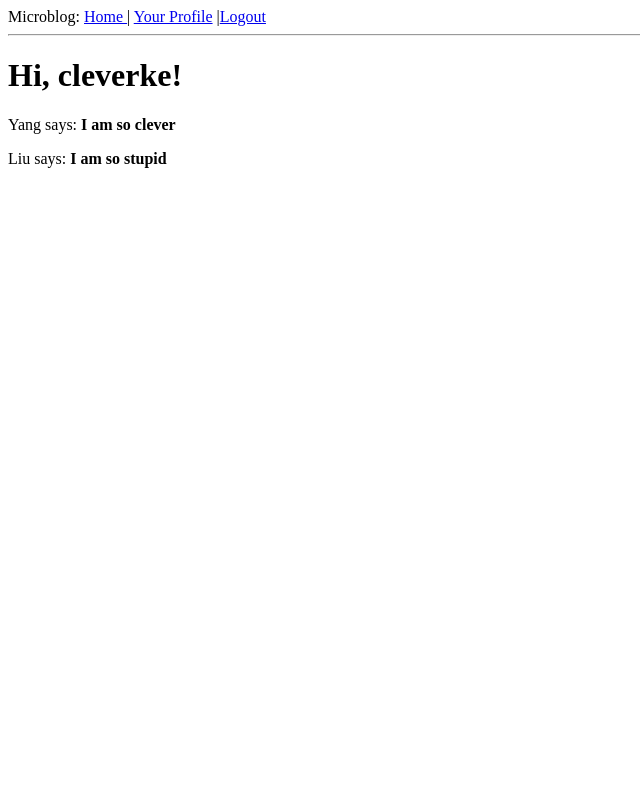
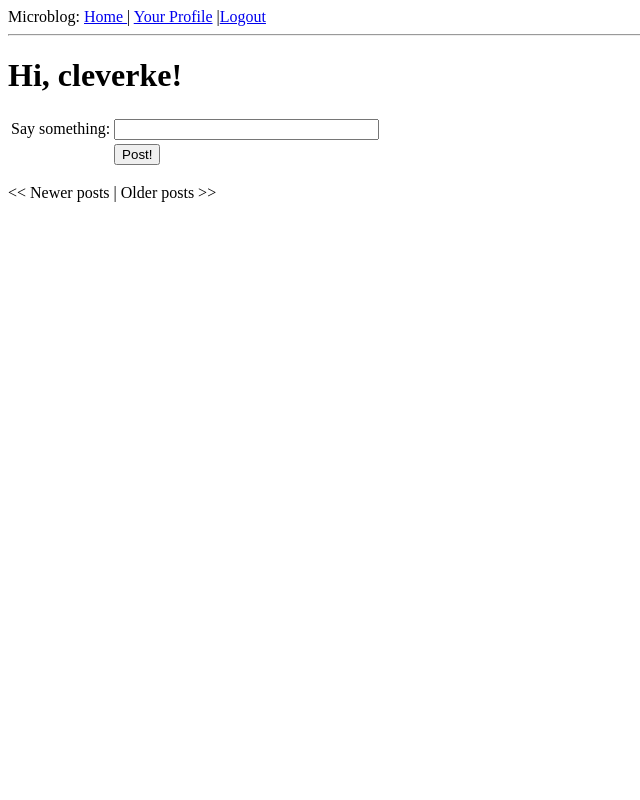
Before and after one commit to qiwwwwwww/microblog, a Flask app: page / in a window 1280 px wide. Shown: the whole page, without its empty margins (0-640 px from the left). Run offline with Flask 2, Linux system fonts and the light colour scheme; a user stored in the database is signed in; data comes from the database, SQL or seed files in the repository; both versions use the stored data as it was after the commit; parts of the project's set-up code (start-up, migrations or seed data) failed here and were passed over.

Commit message:
09-Pagination/need to pay attention to (posts to posts.items)

```diff
--- a/app/forms.py
+++ b/app/forms.py
@@ -26,3 +26,6 @@ class EditForm(Form):
                   self.nickname.errors.append('This nickname is already in use. Please choose another one.')
                   return False
             return True
+
+class PostForm(Form):
+    post = StringField('post', validators=[DataRequired()])
--- a/app/templates/index.html
+++ b/app/templates/index.html
@@ -1,27 +1,32 @@
-<!-- <html> -->
-<!--   <head> -->
-<!--     {% if title %} -->
-<!--     <title>{{title}} - microblog</title> -->
-<!--     {% else %} -->
-<!--     <title> Welcome to microblog</title> -->
-<!--     {% endif %} -->
-<!--   </head> -->
-<!--   <body> -->
-<!--     <h1>Hello, {{user.nickname}}!</hi> -->
-<!--     {% for post in posts %} -->
-<!--     <p> {{ post.author.nickname}} says: <b>{{post.body}}</b></p> -->
-<!--     {% endfor %} -->
-<!--   </body> -->
-<!-- </html> -->
+<!-- extend base layout -->
+{% extends "base.html" %}
 
-{% extends "base.html" %}
 {% block content %}
-<h1> Hi, {{user.nickname}}!</h1>
-{% for post in posts %}
-<div>
-<p>
-  {{post.author.nickname}} says: <b>{{post.body}} </b>
-</p>
-</div>
-{% endfor %}
+  <h1>Hi, {{ g.user.nickname }}!</h1>
+  <form action="" method="post" name="post">
+      {{ form.hidden_tag() }}
+      <table>
+          <tr>
+              <td>Say something:</td>
+              <td>{{ form.post(size=30, maxlength=140) }}</td>
+              <td>
+              {% for error in form.post.errors %}
+              <span style="color: red;">[{{ error }}]</span><br>
+              {% endfor %}
+              </td>
+          </tr>
+          <tr>
+              <td></td>
+              <td><input type="submit" value="Post!"></td>
+              <td></td>
+          </tr>
+      </table>
+  </form>
+
+  <!-- posts is a Paginate object -->
+  {% for post in posts.items %}
+      {% include 'post.html' %}
+  {% endfor %}
+  {% if posts.has_prev %}<a href="{{ url_for('index', page=posts.prev_num) }}">&lt;&lt; Newer posts</a>{% else %}&lt;&lt; Newer posts{% endif %} |
+{% if posts.has_next %}<a href="{{ url_for('index', page=posts.next_num) }}">Older posts &gt;&gt;</a>{% else %}Older posts &gt;&gt;{% endif %}
 {% endblock %}
--- a/app/templates/user.html
+++ b/app/templates/user.html
@@ -22,7 +22,10 @@
       </tr>
   </table>
   <hr>
-  {% for post in posts %}
+  <!-- posts is a Paginate object -->
+  {% for post in posts.items %}
       {% include 'post.html' %}
   {% endfor %}
+  {% if posts.has_prev %}<a href="{{ url_for('user', nickname=user.nickname, page=posts.prev_num) }}">&lt;&lt; Newer posts</a>{% else %}&lt;&lt; Newer posts{% endif %} |
+  {% if posts.has_next %}<a href="{{ url_for('user', nickname=user.nickname, page=posts.next_num) }}">Older posts &gt;&gt;</a>{% else %}Older posts &gt;&gt;{% endif %}
 {% endblock %}
--- a/app/views.py
+++ b/app/views.py
@@ -1,30 +1,29 @@
 from flask import render_template, flash, redirect, session, url_for, request, g
 from flask.ext.login import login_user, logout_user, current_user, login_required
 from app import app, db, lm, oid
-from .forms import LoginForm, EditForm
-from .models import User
+from .forms import LoginForm, EditForm, PostForm
+from .models import User, Post
 from datetime import datetime
+from config import POSTS_PER_PAGE
 
 
-@app.route('/')
-@app.route('/index')
+@app.route('/', methods=['GET', 'POST'])
+@app.route('/index', methods=['GET', 'POST'])
+@app.route('/index/<int:page>', methods=['GET', 'POST'])
 @login_required
-def index():
-    user = g.user
-    #user ={ 'nickname': 'Emma'} # fake user
-    posts =[ # fake array of posts
-        {
-            'author': { 'nickname' : 'Yang'},
-            'body': ' I am so clever'
-        },
-        {
-            'author': { 'nickname' : 'Liu'},
-            'body': 'I am so stupid'
-        }
-    ]
+def index(page=1):
+    form = PostForm()
+    if form.validate_on_submit():
+        post = Post(body=form.post.data, timestamp=datetime.utcnow(), author=g.user)
+        db.session.add(post)
+        db.session.commit()
+        flash('Your post is now live!')
+        return redirect(url_for('index'))
+
+    posts = g.user.followed_posts().paginate(page, POSTS_PER_PAGE, False)
     return render_template("index.html",
                            title='Home',
-                           user =user,
+                           form=form,
                            posts = posts)
 
 
@@ -58,6 +57,7 @@ def after_login(resp):
         nickname = resp.nickname
         if nickname is None or nickname == "":
             nickname = resp.email.split('@')[0]
+        nickname = User.make_unique_nickname(nickname)
         user = User(nickname=nickname, email=resp.email)
         db.session.add(user)
         db.session.commit()
@@ -88,16 +88,14 @@ def logout():
 
 
 @app.route('/user/<nickname>')
+@app.route('/user/<nickname>/<int:page>')
 @login_required
-def user(nickname):
+def user(nickname, page=1):
     user = User.query.filter_by(nickname=nickname).first()
     if user == None:
         flash('User %s not found.' % nickname)
         return redirect(url_for('index'))
-    posts = [
-        {'author': user, 'body': 'Test post #1'},
-        {'author': user, 'body': 'Test post #2'}
-    ]
+    posts = user.posts.paginate(page, POSTS_PER_PAGE, False)
     return render_template('user.html',
                            user=user,
                            posts=posts)
@@ -127,6 +125,7 @@ def internal_error(error):
 def internal_error(error):
     db.session.rollback()
     return render_template('500.html'), 500
+
 
 @app.route('/follow/<nickname>')
 @login_required
--- a/config.py
+++ b/config.py
@@ -26,3 +26,6 @@ MAIL_PASSWORD = None
 
 # administrator list
 ADMINS = ['qwictest@gmail.com']
+
+# pagination
+POSTS_PER_PAGE = 3
```
Also changed, not shown: app.db, test.db, 1 other file.
